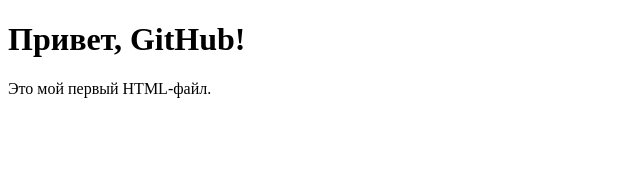
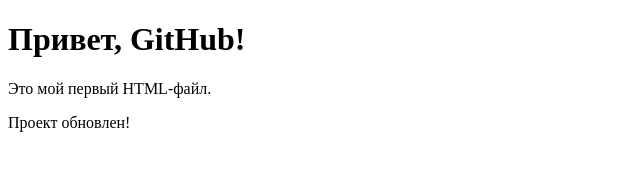
Before and after one commit to ssnejkam1986-crypto/stepanova-pc, a plain HTML site: page index.html in a window 1280 px wide. Shown: the whole page, without its empty margins (0-640 px from the left). Drawn offline with Linux system fonts and the light colour scheme.

Commit message:
Изменен файл index.html

```diff
--- a/index.html
+++ b/index.html
@@ -7,5 +7,6 @@
 <body>
     <h1>Привет, GitHub!</h1>
     <p>Это мой первый HTML-файл.</p>
+    <p>Проект обновлен!</p>
 </body>
 </html>
```
